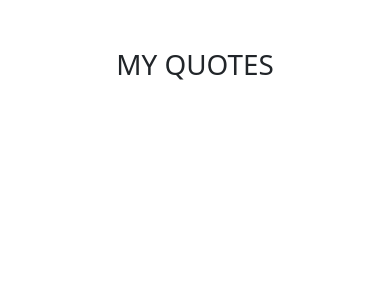
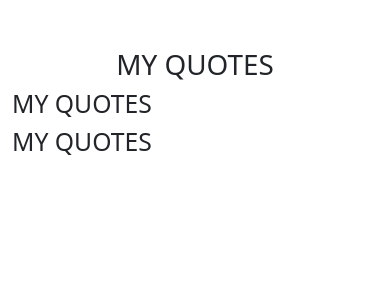
Before and after one commit to maureen-james/Quotes, an Angular app: page / in a window 390 px wide. Shown: the top 300 px of the page. Built offline with nearby package versions, Linux system fonts and the light colour scheme.

Commit message:
add another column in the row class

```diff
--- a/src/app/app.component.html
+++ b/src/app/app.component.html
@@ -1 +1,12 @@
 <h1 class="mt-5 text-center">MY QUOTES </h1>
+<div class="container">
+  <div class="row">
+    <div class="col-md-6">
+
+      <h2>MY QUOTES</h2>
+    </div>
+    <div class="col-md-6">
+      <h2>MY QUOTES</h2>
+    </div>
+  </div>
+</div>
```
